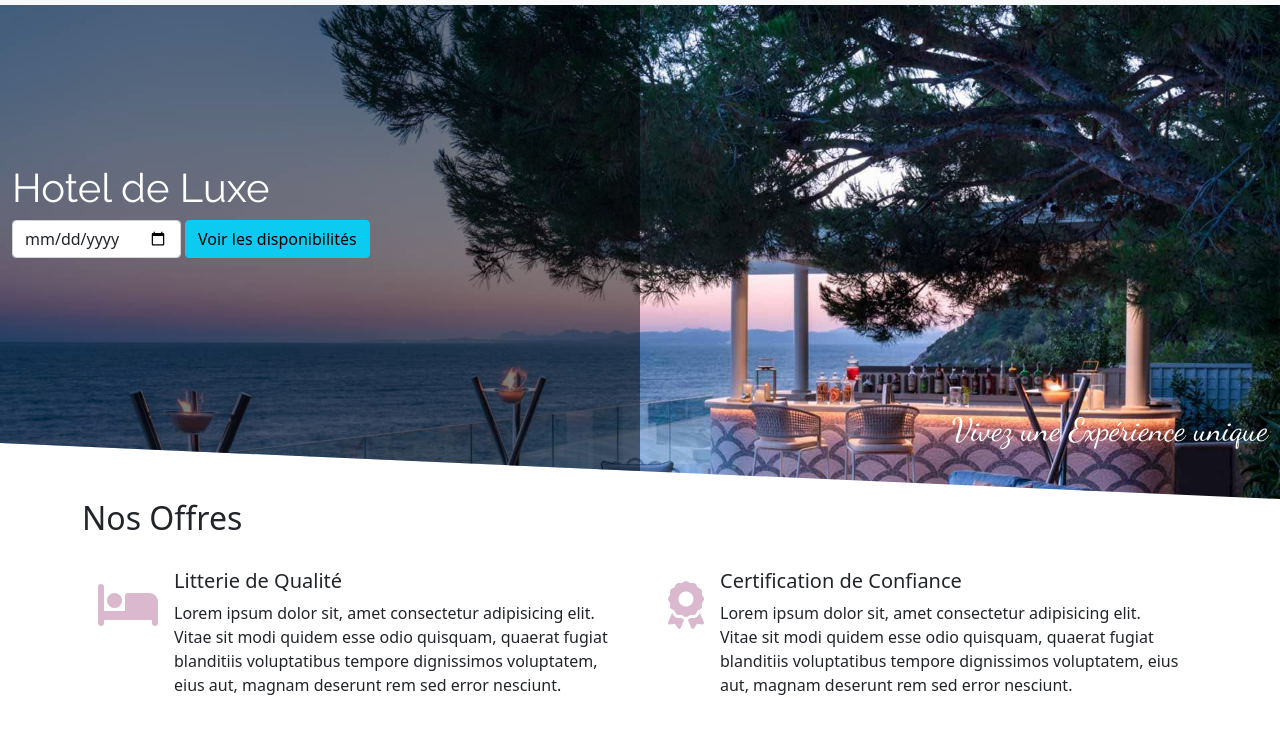
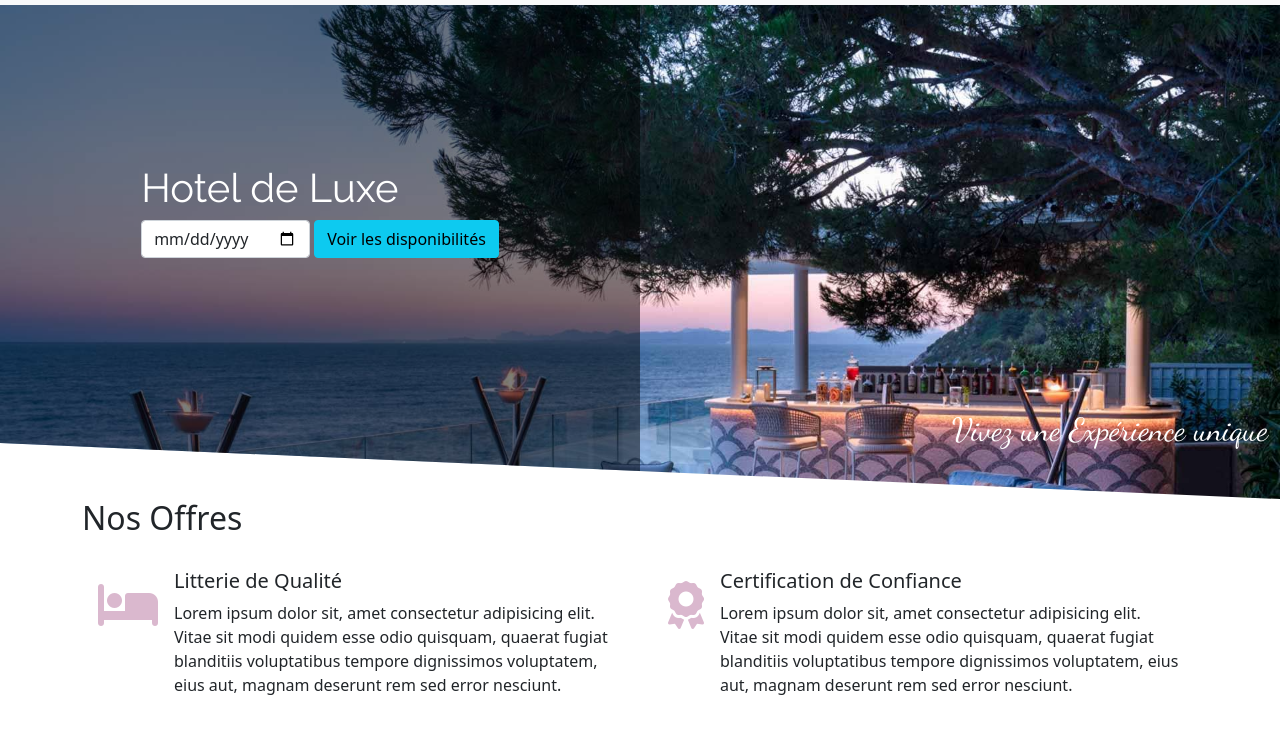
Before and after one commit to Ben-Guillemot/sitehotel, a plain HTML site: page index.html in a window 1280 px wide. Shown: the part 61-795 px from the top of the page. Drawn offline with nearby package versions, Linux system fonts and the light colour scheme.

Commit message:
input date centré

```diff
--- a/index.html
+++ b/index.html
@@ -50,7 +50,7 @@
       <div class="head row">
 
     <!--*************** 1ere col *******************-->
-        <div class="col-12 col-md-6 formReservation">
+        <div class="col-12 col-md-6 formReservation d-flex justify-content-center">
           <div>
             <h1>Hotel de Luxe</h1>
             <form class="row g-1">
```
